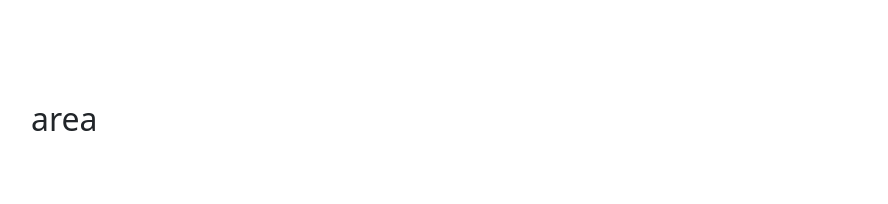
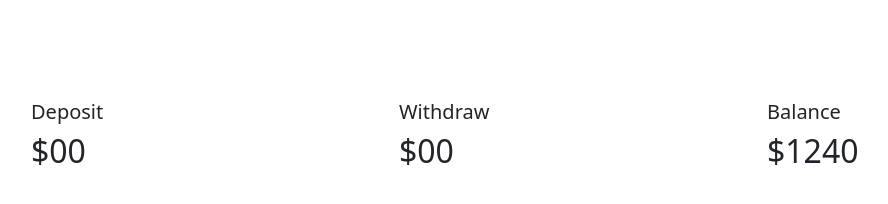
Before and after one commit to mehesultana/milestone-five, a plain HTML site: page 25-interactive-bank-website/index.html in a window 1280 px wide. Both pictures are taken after a click on the button "Enter". Shown: the whole page, without its empty margins (69-957 px from the left). Drawn offline with nearby package versions, Linux system fonts and the light colour scheme.

Commit message:
another part add

```diff
--- a/25-interactive-bank-website/index.html
+++ b/25-interactive-bank-website/index.html
@@ -22,7 +22,20 @@
         </div>
 
         <div id="transation-area">
-            <h2>area</h2>
+            <div class="row">
+                <div class="col-md-4 deposit">
+                    <h5>Deposit</h5>
+                    <h2>$00</h2>
+                </div>
+                <div class="col-md-4 withdraw">
+                    <h5>Withdraw</h5>
+                    <h2>$00</h2>
+                </div>
+                <div class="col-md-4 balance">
+                    <h5>Balance</h5>
+                    <h2>$1240</h2>
+                </div>
+            </div>
         </div>
         <script src="./JS/pioneer.js"></script>
     </body>
```
